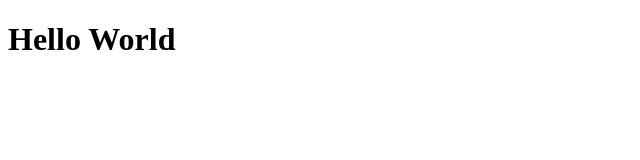
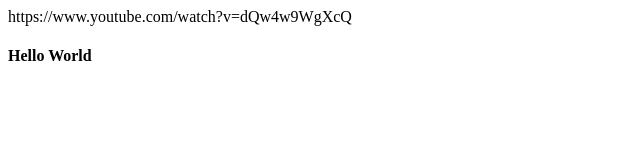
Before and after one commit to calebk20-1913455/calebk20-1913455.github.io, a plain HTML site: page index.html in a window 1280 px wide. Shown: the whole page, without its empty margins (0-640 px from the left). Drawn offline with Linux system fonts and the light colour scheme.

Commit message:
Add files via upload

```diff
--- a/index.html
+++ b/index.html
@@ -2,8 +2,9 @@
 <html>
     <head>
         <title>Hello World</title>
+        <a>https://www.youtube.com/watch?v=dQw4w9WgXcQ</a>
     </head>
 <body>
-    <h1>Hello World</h1>
+    <h4>Hello World</h4>
     </body>
 </html>
```
